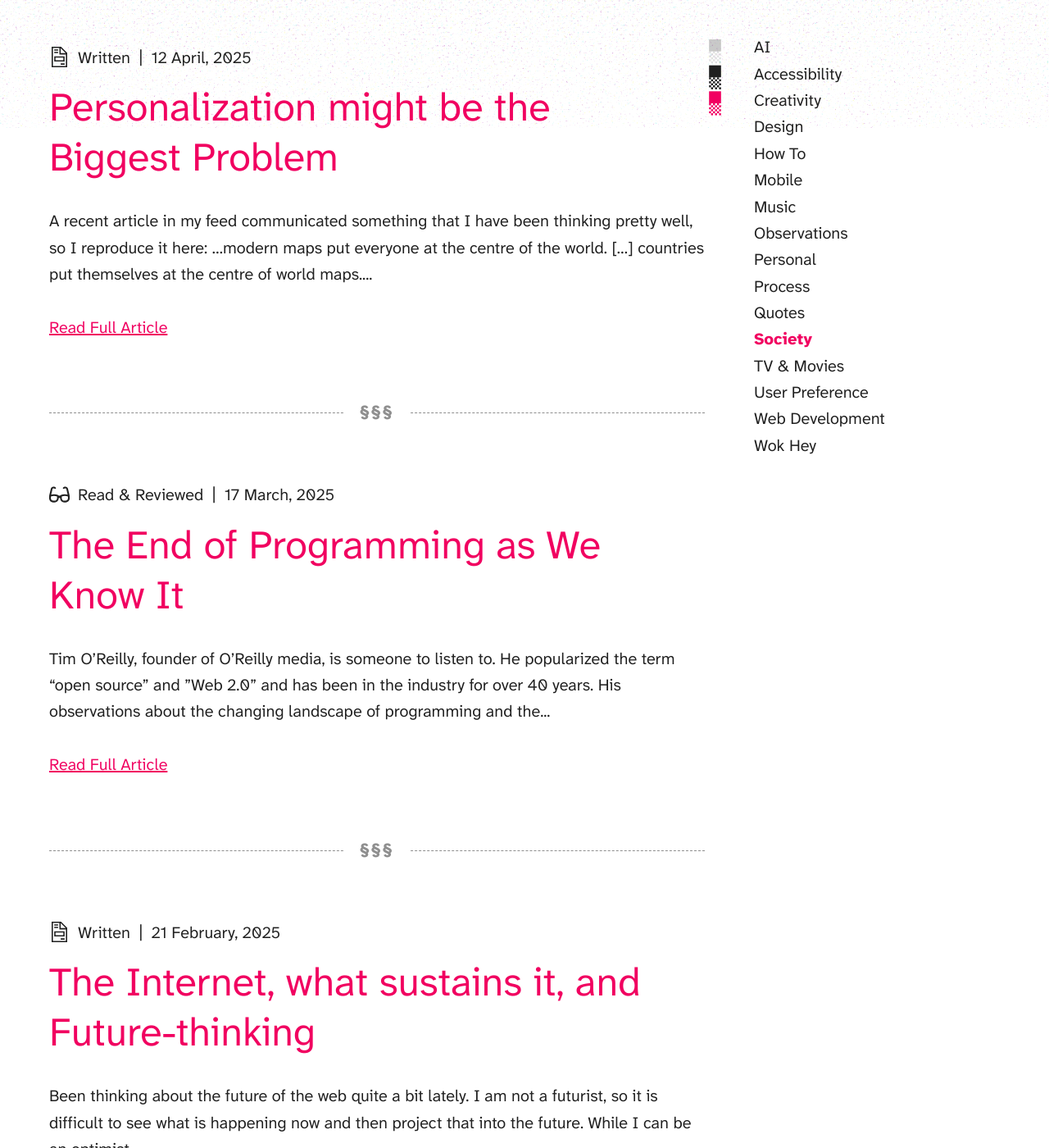
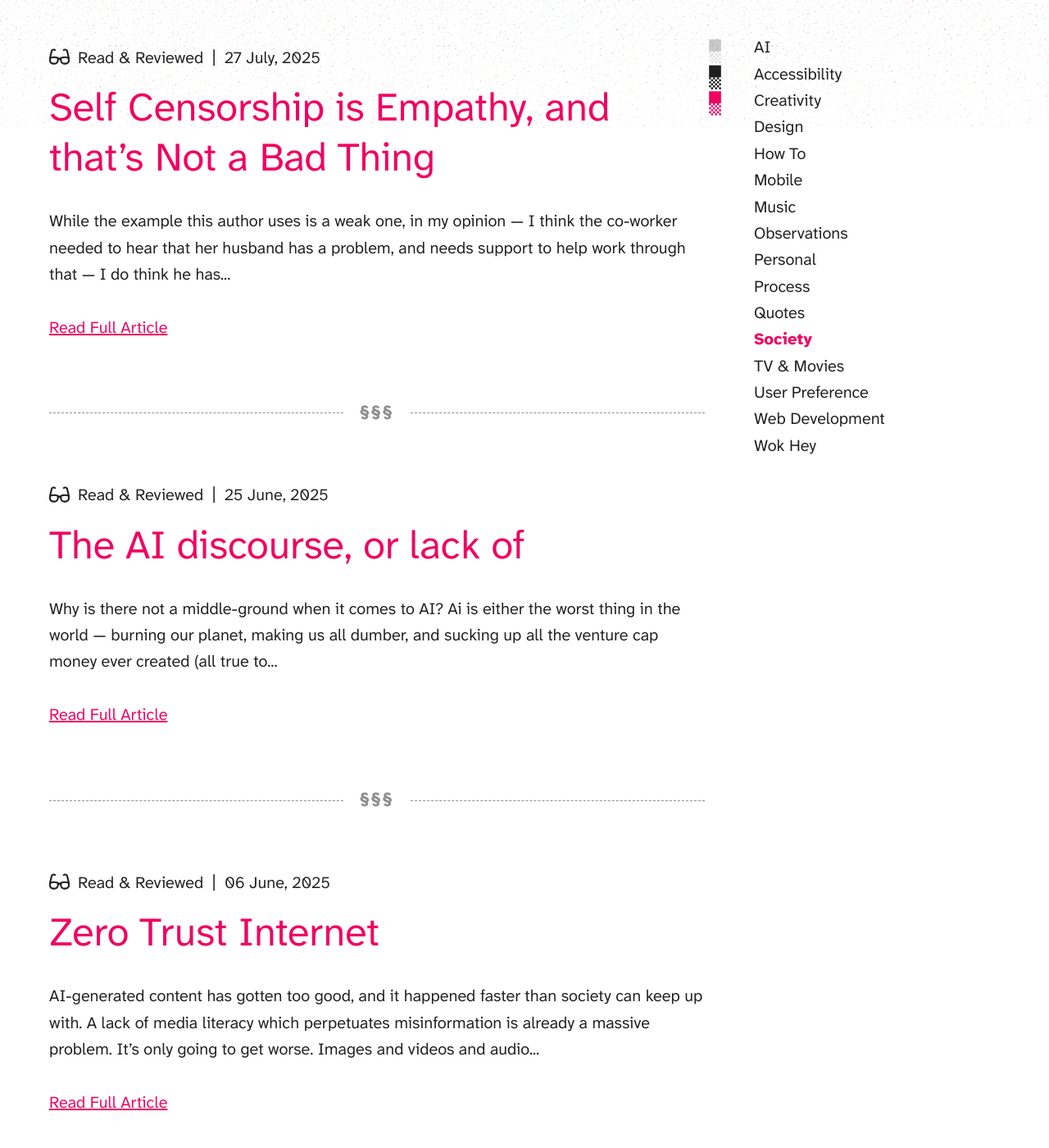
Before and after one commit to highchair/highchairdesign-com, a Jekyll site: the page built from category/society.html, in a window 1280 px wide and 1400 px high, scrolled down 244 px. Shown: the whole window at 82% size. Built offline with Jekyll 4.4.1, drawn with Linux system fonts in a browser that asks for light colours; some web fonts are replaced; some of the changed text lies outside the part shown.

Commit message:
Updates in June and July

```diff
--- /dev/null
+++ b/_notes/2025-06-06-zero-trust-internet.md
@@ -0,0 +1,29 @@
+---
+layout: note
+title: "Zero Trust Internet"
+date: 2025-06-06 09:30:00 -0500
+source: '<a href="https://www.fastcompany.com/91346487/enjoy-ai-slop-summer-whats-coming-next-is-worse">Enjoy ‘AI slop’ summer. What’s coming next is worse</a>, Mark Sullivan, Fast Company. June 5, 2025'
+media: "Article"
+categories: [ Creativity, Society ]
+listening: 'Artist: Verve Records best of series'
+---
+
+AI-generated content has gotten too good, and it happened faster than society can keep up with. A lack of media literacy which perpetuates misinformation is already a massive problem. It’s only going to get worse.
+
+Images and videos and audio are too convincing. It’s easy to have anyone, even non-celebrities, say and do anything you want. Not surprisingly, even our dumb President and the official White House account have shared AI-slop, some of it depicting the president as a dark sith lord (red light saber) and the next pope. Cringe.
+
+We are entering the don’t trust anything until you verify age. Soon, mark my words, major news outlets will issue retraction statements as they rush to report on something before verification.[^1] No one will trust anything anymore.
+
+[^1]: Already happening, though not at a large societal and political scale. From the article: “Recently, the Chicago Sun-Times and The Philadelphia Inquirer unintentionally ran book list inserts featuring AI-generated descriptions of books that don’t actually exist.”
+
+This is email phishing at a massive global scale. We’ve all gotten that email from our “boss” asking to click a link. Many of us don’t fall for it, but many do. It wouldn’t keep happening if we were all more cautious than that.
+
+What’s the backlash? How can we prevent it or shield ourselves?
+
+I haven’t been active on Facebook for years. I check in occasionally. I’m off Twitter since Muck bought it. I have not gotten into Bluesky, Mastodon, of Threads. Its already all a cesspool and it is going to get worse.
+
+Disengagement in most online media is my plan. Don’t trust until you verify for even the news outlets I have respect for.
+
+I will continue to support the ones I respect. They need it now more than ever.
+
+But in-person conversations, though they feel almost quaint, need to make a comeback. For now, we can at least trust those that are IRL talking to our face.
--- /dev/null
+++ b/_notes/2025-06-25-overblown.md
@@ -0,0 +1,21 @@
+---
+layout: note
+title: "The AI discourse, or lack of"
+date: 2025-06-25 09:30:00 -0500
+source: '<a href="https://steveklabnik.com/writing/i-am-disappointed-in-the-ai-discourse/">I am disappointed in the AI discourse</a>, Steve Klabnik, May 28 2025'
+media: "Article"
+categories: [ AI, Society ]
+listening: 'Artist: Verve Records best of series'
+---
+
+Why is there not a middle-ground when it comes to AI?
+
+Ai is either the worst thing in the world — burning our planet, making us all dumber, and sucking up all the venture cap money ever created (all true to a degree) or it is the best thing ever, replacing humans and doing the jobs we don’t want to do and leading us to a global renaissance where cancer is cured and people live free off guaranteed basic incomes (less true but with some truth in there as well).
+
+There is no middle. What could the middle look like?
+
++ AI is economically and environmentally expensive with very little return on that investment _so far_. If we are going to continue to put eggs in that basket, there are many hard truths to acknowledge and problems to solve before humanity sees a truly tangible and wide-spread benefit
++ AI will shift jobs — some will go away, others will be created. But the hard truth is that the short-term job market is going to be messy and there will be many winners and losers
++ AI can augment our thinking and accelerate our understanding. But it is not a replacement for either
+
+Can we have a reasonable discussion? The AI bubble may burst, or AI might prove to be more valuable and useful than the techo-pessimists would admit. Or, it could stay exactly where it is right now today and never get any better _but still change the way we work forever_. Let’s have some real conversations about _what it can and can not do_ and what _we want it to do and what we do not want it to do_.
--- /dev/null
+++ b/_notes/2025-07-27-self-censorship.md
@@ -0,0 +1,21 @@
+---
+layout: note
+title: "Self Censorship is Empathy, and that’s Not a Bad Thing"
+date: 2025-07-27 09:30:00 -0500
+source: '<a href="https://badfaithtimes.com/self-censorship-is-actually-good/">Self Censorship Is Actually Good</a>, Denny Carter, June 23 2025'
+media: "Article"
+categories: [ Society ]
+listening: 'Artist: Step in Fuild; Album: <a href="https://stepinfluid.bandcamp.com/album/back-in-business">Back in Business</a>'
+---
+
+While the example this author uses is a weak one, in my opinion — I think the co-worker needed to hear that her husband has a problem, and needs support to help work through that — I do think he has a great point.
+
+Free Speech does not mean we should say any hurtful thing we want to the detriment of others. Its not a free pass to hurl expletives, racist slurs, or misogynistic diatribes about how typically you, a white and privileged male, have it so tough. Boo hoo. You don’t know how good you have it.
+
+> Watching your words and how they might affect people around you is a pro-social exercise that should be encouraged in every facet of modern life. […] Society can’t function without constant self censorship. Restraint is key to a society that works.
+
+Hard agree. Allow me to get all “things used to be a certain way” on us all. In the movie Bambi, an animated kid’s movie by Disney released in 1942, one of Bambi’s best friends is a rabbit named Thumper. His mom always reminds him that “[if you can’t say something nice, don’t say nothing at all](https://www.youtube.com/shorts/gSOoa-c6FM0).”
+
+That’s an example of a Golden Rule that modern society no longer finds value in. Instead, due to lots of things but largely due to social media convincing us that everyone has an opinion that deserves to be heard (spoiler, you have a right to express opinions, but not to force anyone to hear it), we have the opposite Golden Rule — you can’t tell me to shut up no matter how hurtful my speech is.
+
+Because guess what else? Being a toxic asshole starts to make the person being a toxic asshole feel like an asshole. Huh, imagine that. We are what we eat and we feel what we say.
--- a/now.md
+++ b/now.md
@@ -8,10 +8,16 @@ title: Now
 What’s a “Now” page? This is what I am currently up to, what is occupying my brain and life. This is not a blog, because this is specifically about me. This is what I would tell a friend I hadn’t seen in awhile if they asked me what was up.[^1]
 {:.archive__statement}
 
+## Summer Skate Ramp
+
+I’ll be 50 years old this fall. My mid-life-crisis has developed into a drive to finally build myself — and my kids — a little skate ramp. Only 30 inches tall and 3 feet wide, I won’t (probably) hurt myself on it. And the kids can learn how to drop in. Summer is here.
+
+Career-wise, I am feeling untethered still. After a week off I am not looking forward to going back to work. Or I am not sure why it is important. I am privileged to have ever felt that my work was important, I know. The discourse around digital anything these days just feels so toxic and is something I want to avoid.
+
 
 ## Winter 2025 House Project
 
-New stair runner carpet, which means stripping the wood stair tops, staining, and urethaning them along with new white paint on the stair backs and sides. They are looking good. I didn’t sand them deep enough to get beyond the lightening from sun exposure, but the new stair runner will cover those edges by an inch on either side. My future self might be mad at present self, but for the next 20 years I will have a nice set of stairs and a carpet that covers up my lack of ambition.
+New stair runner carpet, which means stripping the wood stair tops, staining, and urethaneing them along with new white paint on the stair backs and sides. They are looking good. I didn’t sand them deep enough to get beyond the lightening from sun exposure, but the new stair runner will cover those edges by an inch on either side. My future self might be mad at present self, but for the next 20 years I will have a nice set of stairs and a carpet that covers up my lack of ambition.
 
 
 ## Winter 2025
```
